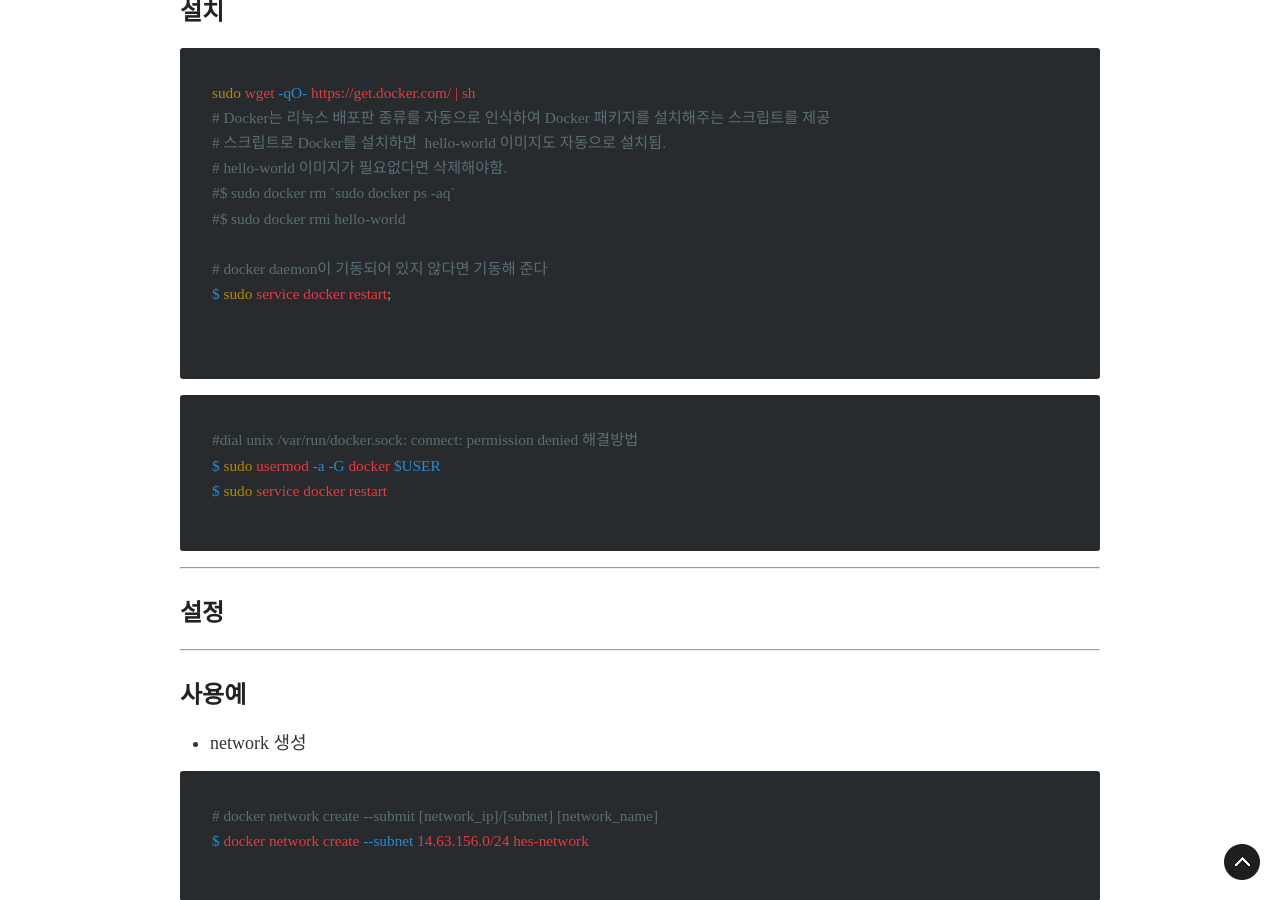
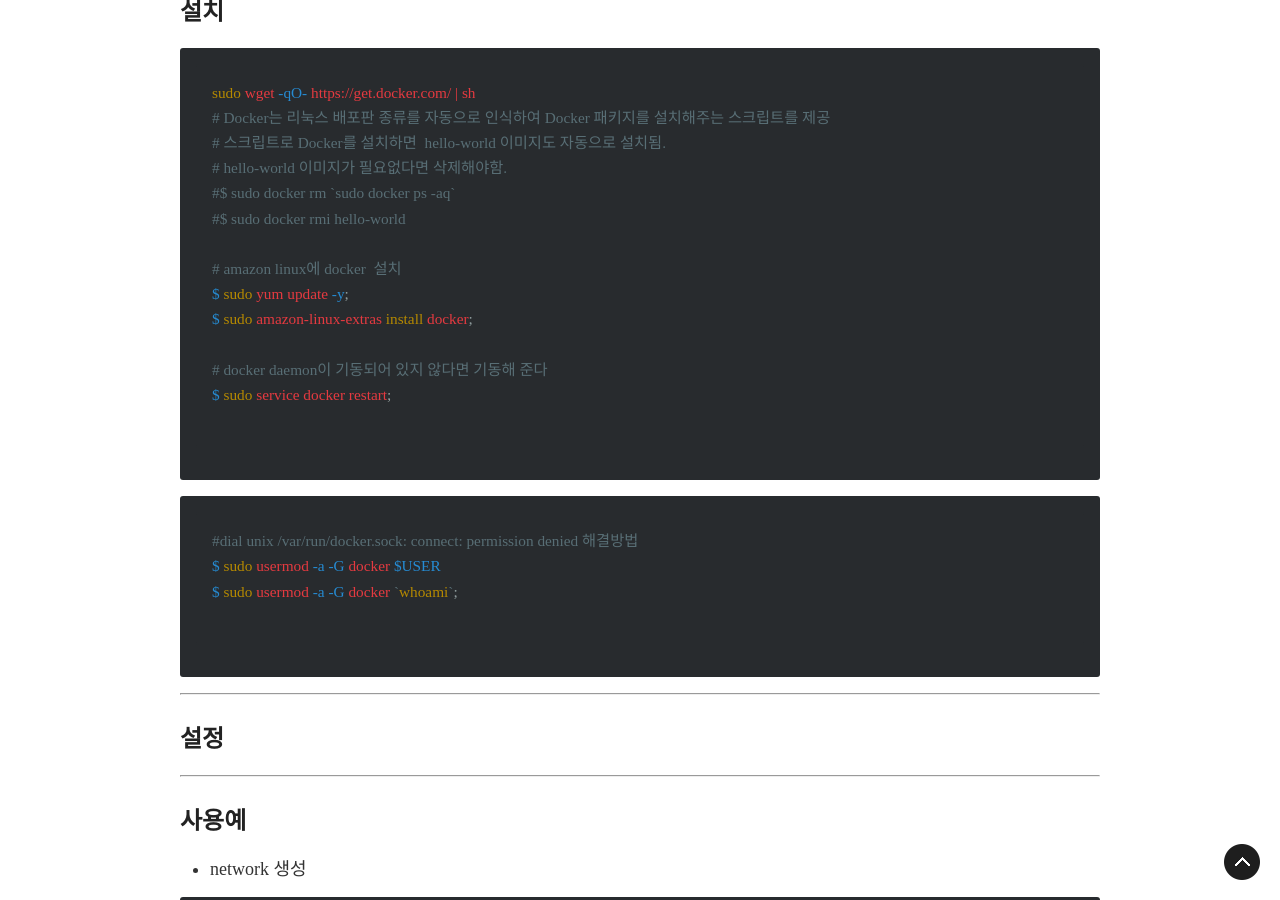
Before and after one commit to jaeheon209/gymbombom.github.io, a Jekyll site: the page built from _posts/2020/2020-03-20-1-docker_usage.md, in a window 1280 px wide and 900 px high, scrolled down 447 px. Built offline with Jekyll 4.4.1, drawn with Linux system fonts in a browser that asks for light colours; nearby versions of some CDN libraries; some web fonts are replaced; comment, search, counter and statistics services are not loaded.

Commit message:
amazon linux 에 docker 설치법 commit
1. amazon linux 도커 설치법
2. docker 권한 없을때 권한 할당방법 commit

````diff
--- a/_posts/2020/2020-03-20-1-docker_usage.md
+++ b/_posts/2020/2020-03-20-1-docker_usage.md
@@ -19,6 +19,10 @@ sudo wget -qO- https://get.docker.com/ | sh
 #$ sudo docker rm `sudo docker ps -aq`
 #$ sudo docker rmi hello-world
 
+# amazon linux에 docker  설치
+$ sudo yum update -y;
+$ sudo amazon-linux-extras install docker;
+
 # docker daemon이 기동되어 있지 않다면 기동해 준다
 $ sudo service docker restart;
 
@@ -27,7 +31,8 @@ $ sudo service docker restart;
 ```shell
 #dial unix /var/run/docker.sock: connect: permission denied 해결방법
 $ sudo usermod -a -G docker $USER
-$ sudo service docker restart
+$ sudo usermod -a -G docker `whoami`;
+
 ```
 
 ---
````
